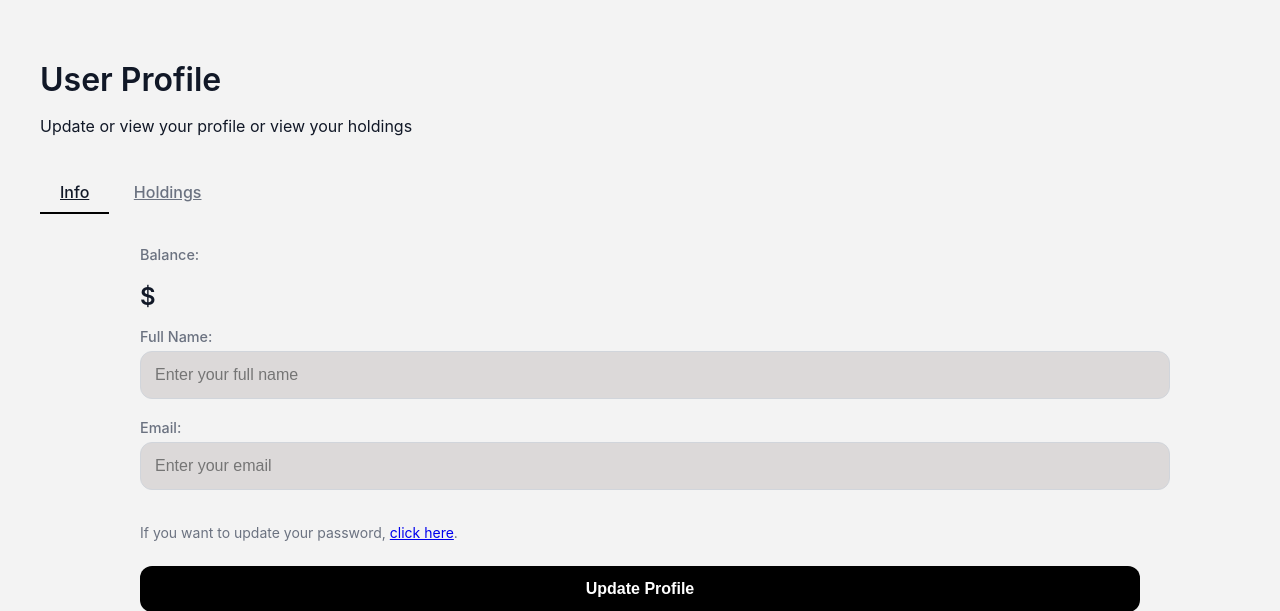
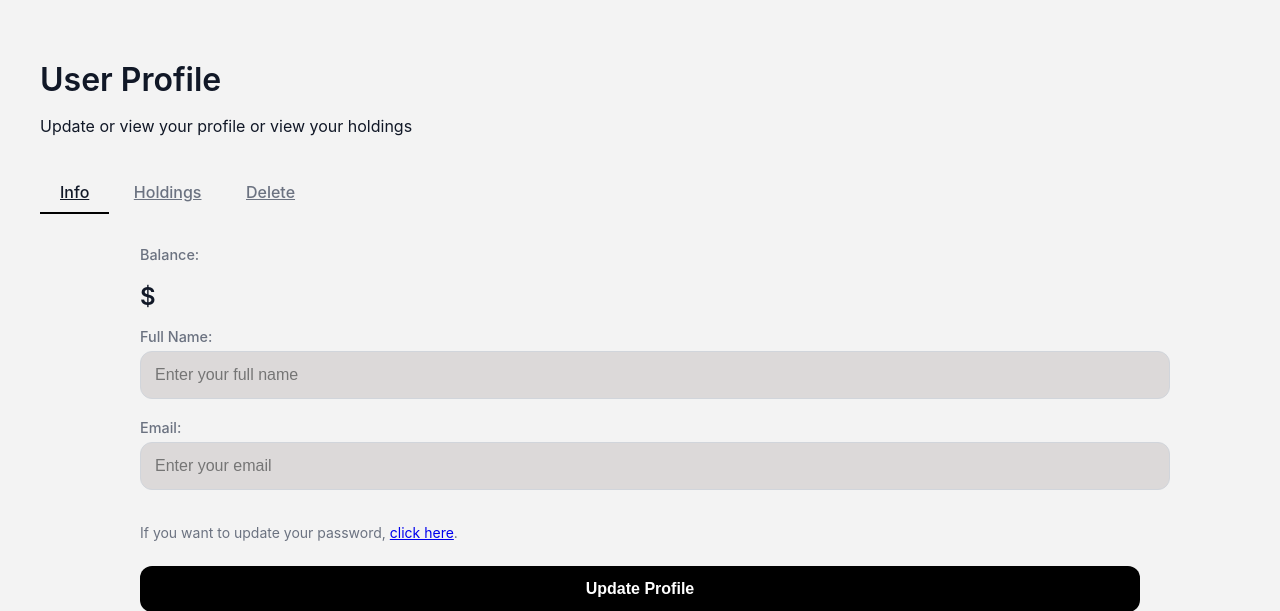
Before and after one commit to mystocks-africa/bycig-mkt, a PHP site: page /app/views/profile/index.php in a window 1280 px wide. Shown: the top 611 px of the page. Run offline with PHP 8.4, Linux system fonts and the light colour scheme.

Commit message:
add some css + add VERY basic view for deleting sect

```diff
--- a/mkt/app/views/profile/index.php
+++ b/mkt/app/views/profile/index.php
@@ -15,6 +15,7 @@
         <div>
             <a id="info-tab" class="tab active" href="/profile?tab=info">Info</a>
             <a id="holdings-tab" class="tab" href="/profile?tab=holdings">Holdings</a>
+            <a id="delete-user-tab" class="tab" href="/profile?tab=delete-user">Delete</a>
         </div>
     </div>
 
@@ -92,5 +93,9 @@
             <?php endif; ?>
         </div>
     </div>
+
+    <div id="delete-user">
+        Delete user screen
+    </div>
 </body>
 </html>
--- a/mkt/public/static/css/index.css
+++ b/mkt/public/static/css/index.css
@@ -233,7 +233,8 @@ button:disabled {
   justify-content: flex-end;
 }
 
-#user-holdings {
+#user-holdings,
+#delete-user {
   display: none;
 }
 
```
